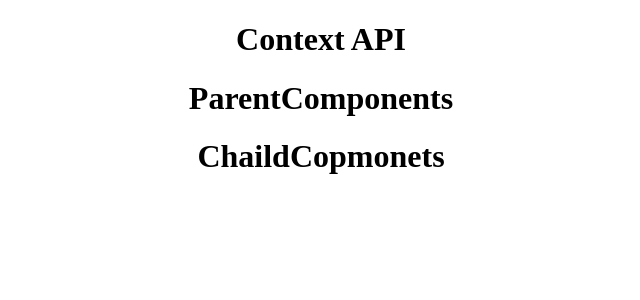
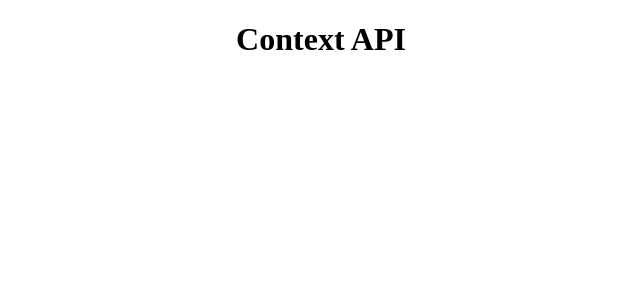
Before and after one commit to Tausifqureshi/React_Revision, a React (Vite) app: page / in a window 1280 px wide. Shown: the top 300 px of the page, without its empty margins (319-959 px from the left). Built offline with nearby package versions, Linux system fonts and the light colour scheme.

Commit message:
ContextAPI

```diff
--- a/src/useContext.jsx/ChaildCopmonets.jsx
+++ b/src/useContext.jsx/ChaildCopmonets.jsx
@@ -4,7 +4,6 @@ function ChaildCopmonets() {
   return (
     <>
 
-   <h1> ChaildCopmonets </h1>
 
     </>
   )
--- a/src/useContext.jsx/ParentComponents.jsx
+++ b/src/useContext.jsx/ParentComponents.jsx
@@ -4,7 +4,6 @@ import ChaildCopmonets from './ChaildCopmonets'
 function ParentComponents() {
   return (
     <>
-   <h1> ParentComponents </h1>
 
    <ChaildCopmonets />
     </>
```
Also changed, not shown: src/useContext.jsx/GrendChild.jsx (added).
